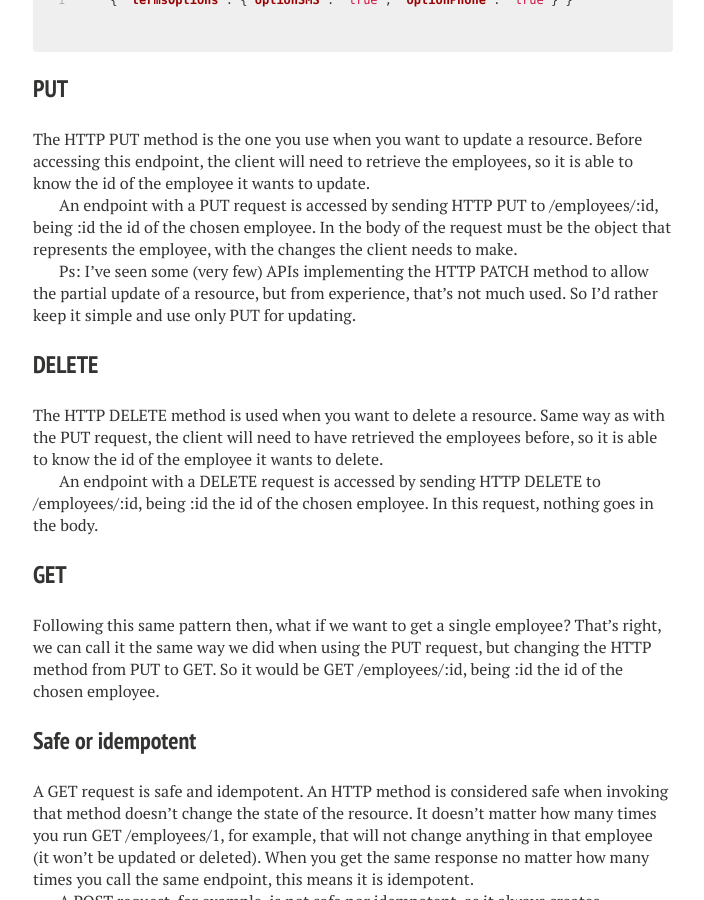
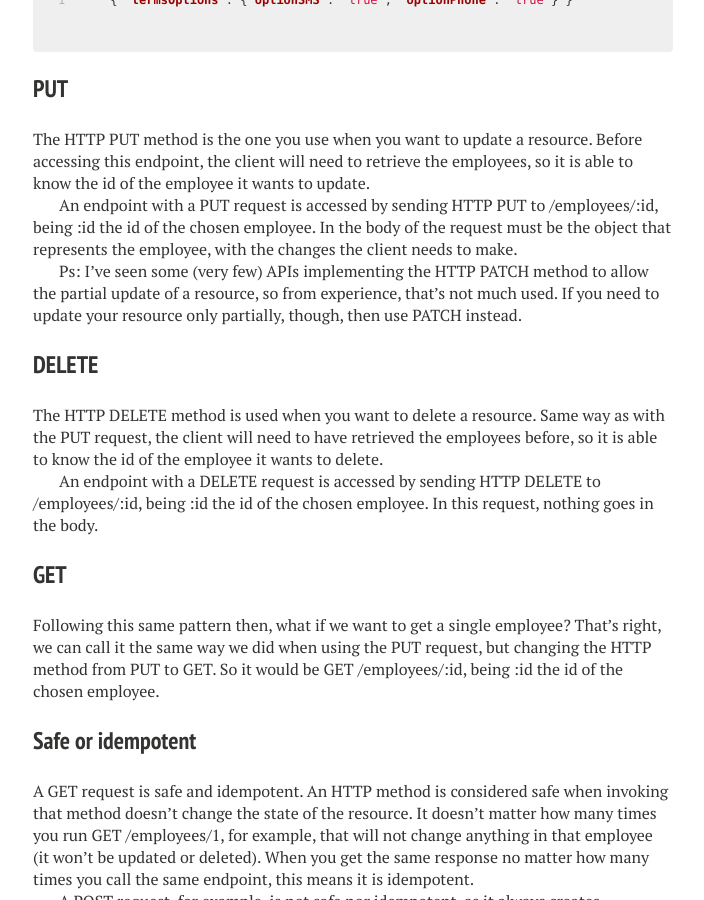
Before and after one commit to jonathas/jonathas.github.io, a Jekyll site: the page built from _posts/2019-01-27-rest-api-best-practices.md, in a window 1280 px wide and 900 px high, scrolled down 2346 px. Shown: the whole window, without its empty margins (287-991 px from the left). Built offline with Jekyll 4.4.1, drawn with Linux system fonts in a browser that asks for light colours; nearby versions of some CDN libraries; comment, search, counter and statistics services are not loaded.

Commit message:
Updated part about PUT in the last post

```diff
--- a/_posts/2019-01-27-rest-api-best-practices.md
+++ b/_posts/2019-01-27-rest-api-best-practices.md
@@ -76,7 +76,7 @@ The HTTP PUT method is the one you use when you want to update a resource. Befor
 
 An endpoint with a PUT request is accessed by sending HTTP PUT to /employees/:id, being :id the id of the chosen employee. In the body of the request must be the object that represents the employee, with the changes the client needs to make.
 
-Ps: I've seen some (very few) APIs implementing the HTTP PATCH method to allow the partial update of a resource, but from experience, that's not much used. So I'd rather keep it simple and use only PUT for updating.
+Ps: I've seen some (very few) APIs implementing the HTTP PATCH method to allow the partial update of a resource, so from experience, that's not much used. If you need to update your resource only partially, though, then use PATCH instead.
 
 ### DELETE
 
```
